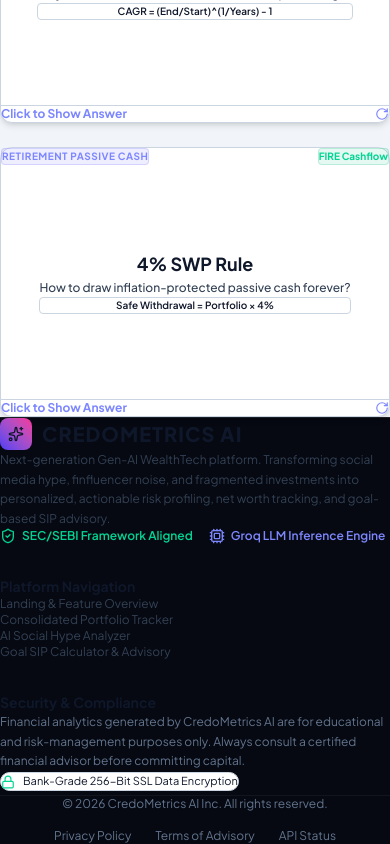
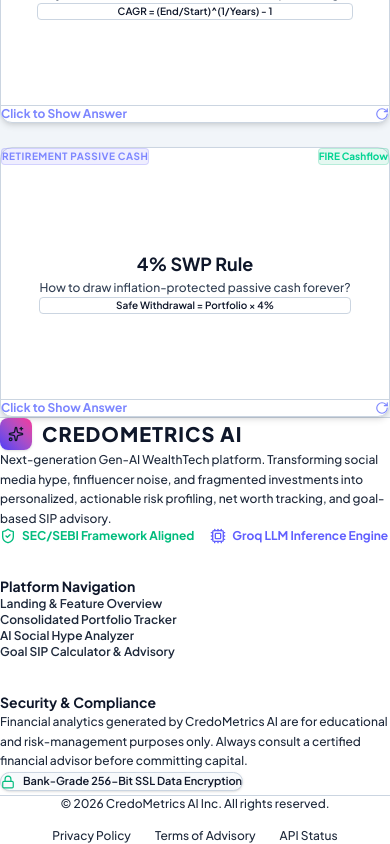
Before and after one commit to Preeti007-lab/FinAura-AI, a React (Vite) app in the folder client/: page / in a window 390 px wide. Shown: the part 2630-3474 px from the top of the page. Built offline with nearby package versions, Linux system fonts and the light colour scheme; no server answers.

Commit message:
fix: strictly center align heading widgets across all views, fix Miracle AI Chatbot name contrast in Light Theme, and overhaul Footer for Light Mode readability

```diff
--- a/client/src/components/AIChatbot.jsx
+++ b/client/src/components/AIChatbot.jsx
@@ -257,7 +257,7 @@
       {/* 2. ENLARGED POP-UP CHAT WINDOW - Positioned fixed above FAB at bottom: 80px, left: 20px, z-index: 9999 */}
       {isOpen && (
         <div
-          className="fixed bottom-[80px] left-[20px] z-[9999] w-[420px] max-w-[92vw] h-[560px] max-h-[82vh] bg-slate-900/98 backdrop-blur-2xl border border-slate-700/80 rounded-2xl shadow-2xl flex flex-col overflow-hidden transition-all duration-300 animate-in fade-in slide-in-from-bottom-4"
+          className="miracle-chat-window fixed bottom-[80px] left-[20px] z-[9999] w-[420px] max-w-[92vw] h-[560px] max-h-[82vh] bg-[#0f172a] text-white border border-slate-700 rounded-2xl shadow-2xl flex flex-col overflow-hidden transition-all duration-300 animate-in fade-in slide-in-from-bottom-4"
           style={{
             position: 'fixed',
             bottom: '80px',
--- a/client/src/components/DashboardPage.jsx
+++ b/client/src/components/DashboardPage.jsx
@@ -77,26 +77,24 @@
   return (
     <div className="space-y-8 max-w-7xl mx-auto px-4 py-8 text-center font-sans">
 
-      {/* HEADER BAR (CENTER ALIGNED) */}
-      <div className="flex flex-col items-center justify-center text-center gap-3 pb-4 border-b border-[var(--border-card)] mx-auto max-w-2xl">
-        <div className="flex flex-col items-center justify-center text-center">
-          <div className="flex items-center justify-center gap-2">
+      {/* HEADER BAR (STRICTLY CENTER ALIGNED) */}
+      <div className="w-full flex flex-col items-center justify-center text-center space-y-3 pb-6 border-b border-[var(--border-card)] mx-auto max-w-3xl">
+        <div className="flex items-center justify-center gap-2 mx-auto">
           <span className="badge badge-green text-xs font-mono">Verified Portfolio</span>
           <span className="text-xs text-[var(--text-muted)] font-mono">ID: {user?.id || 'clerk_user'}</span>
         </div>
-          <h1 className="text-2xl sm:text-4xl font-extrabold text-[var(--text-main)] mt-1.5 text-center font-['Outfit']">
+        <h1 className="text-3xl sm:text-5xl font-extrabold text-[var(--text-main)] text-center font-['Outfit'] tracking-tight w-full">
           Consolidated Portfolio Tracker
         </h1>
-          <p className="text-xs sm:text-sm text-slate-400 font-medium text-center mt-1">
+        <p className="text-xs sm:text-sm text-[var(--text-muted)] font-semibold text-center w-full max-w-xl mx-auto">
           Real-time multi-asset aggregation across stocks, mutual funds, gold & crypto
         </p>
-        </div>
 
-        <div className="flex items-center justify-center gap-3 mt-1">
+        <div className="flex items-center justify-center gap-3 pt-1 mx-auto">
           {onOpenAddModal && (
             <button
               onClick={onOpenAddModal}
-              className="px-4 py-2 bg-indigo-600 hover:bg-indigo-500 text-white font-bold text-xs rounded-lg shadow-sm hover:scale-105 transition-all flex items-center justify-center gap-2 cursor-pointer border border-indigo-400/30"
+              className="px-5 py-2.5 bg-indigo-600 hover:bg-indigo-500 text-white font-bold text-xs rounded-xl shadow-md hover:scale-105 transition-all flex items-center justify-center gap-2 cursor-pointer border border-indigo-400/30"
             >
               <Plus className="w-4 h-4" />
               <span>Add Investment</span>
--- a/client/src/components/Footer.jsx
+++ b/client/src/components/Footer.jsx
@@ -3,25 +3,25 @@
 
 export default function Footer({ setActiveTab }) {
   return (
-    <footer className="mt-20 border-t border-white/10 bg-[#060911] text-slate-400 py-12 px-4 lg:px-8">
+    <footer className="mt-16 border-t border-[var(--border-card)] bg-[var(--bg-card)] text-[var(--text-muted)] py-12 px-4 lg:px-8">
       <div className="max-w-7xl mx-auto grid grid-cols-1 md:grid-cols-4 gap-8 mb-8">
 
         {/* Col 1 */}
         <div className="md:col-span-2">
           <div className="flex items-center gap-2.5 mb-3">
-            <div className="w-8 h-8 rounded-lg bg-gradient-to-tr from-indigo-600 to-pink-500 flex items-center justify-center">
+            <div className="w-8 h-8 rounded-lg bg-gradient-to-tr from-indigo-600 to-pink-500 flex items-center justify-center shadow-sm">
               <Sparkles className="w-4 h-4 text-white" />
             </div>
-            <span className="font-extrabold text-xl text-white font-['Outfit'] uppercase tracking-wider">CREDOMETRICS AI</span>
+            <span className="font-extrabold text-xl text-[var(--text-main)] font-['Outfit'] uppercase tracking-wider">CREDOMETRICS AI</span>
           </div>
-          <p className="text-xs text-slate-400 max-w-md leading-relaxed mb-4">
+          <p className="text-xs text-[var(--text-muted)] max-w-md leading-relaxed mb-4 font-medium">
             Next-generation Gen-AI WealthTech platform. Transforming social media hype, finfluencer noise, and fragmented investments into personalized, actionable risk profiling, net worth tracking, and goal-based SIP advisory.
           </p>
-          <div className="flex items-center gap-4 text-xs font-semibold text-slate-400">
-            <span className="flex items-center gap-1.5 text-emerald-400">
+          <div className="flex items-center gap-4 text-xs font-semibold">
+            <span className="flex items-center gap-1.5 text-emerald-500 font-bold">
               <ShieldCheck className="w-4 h-4" /> SEC/SEBI Framework Aligned
             </span>
-            <span className="flex items-center gap-1.5 text-indigo-400">
+            <span className="flex items-center gap-1.5 text-indigo-500 font-bold">
               <Cpu className="w-4 h-4" /> Groq LLM Inference Engine
             </span>
           </div>
@@ -29,25 +29,25 @@
 
         {/* Col 2 */}
         <div>
-          <h4 className="text-sm font-bold text-white mb-3">Platform Navigation</h4>
-          <ul className="space-y-2 text-xs">
+          <h4 className="text-sm font-bold text-[var(--text-main)] mb-3 font-['Outfit']">Platform Navigation</h4>
+          <ul className="space-y-2 text-xs font-semibold">
             <li>
-              <button onClick={() => setActiveTab('landing')} className="hover:text-indigo-400 transition-colors">
+              <button onClick={() => setActiveTab('landing')} className="text-[var(--text-muted)] hover:text-indigo-500 transition-colors">
                 Landing & Feature Overview
               </button>
             </li>
             <li>
-              <button onClick={() => setActiveTab('dashboard')} className="hover:text-indigo-400 transition-colors">
+              <button onClick={() => setActiveTab('dashboard')} className="text-[var(--text-muted)] hover:text-indigo-500 transition-colors">
                 Consolidated Portfolio Tracker
               </button>
             </li>
             <li>
-              <button onClick={() => setActiveTab('analyzer')} className="hover:text-emerald-400 transition-colors">
+              <button onClick={() => setActiveTab('analyzer')} className="text-[var(--text-muted)] hover:text-emerald-500 transition-colors">
                 AI Social Hype Analyzer
               </button>
             </li>
             <li>
-              <button onClick={() => setActiveTab('goals')} className="hover:text-pink-400 transition-colors">
+              <button onClick={() => setActiveTab('goals')} className="text-[var(--text-muted)] hover:text-pink-500 transition-colors">
                 Goal SIP Calculator & Advisory
               </button>
             </li>
@@ -56,24 +56,24 @@
 
         {/* Col 3 */}
         <div>
-          <h4 className="text-sm font-bold text-white mb-3">Security & Compliance</h4>
-          <p className="text-xs text-slate-500 leading-relaxed mb-3">
+          <h4 className="text-sm font-bold text-[var(--text-main)] mb-3 font-['Outfit']">Security & Compliance</h4>
+          <p className="text-xs text-[var(--text-muted)] leading-relaxed mb-3 font-medium">
             Financial analytics generated by CredoMetrics AI are for educational and risk-management purposes only. Always consult a certified financial advisor before committing capital.
           </p>
-          <div className="inline-flex items-center gap-2 px-3 py-1.5 rounded-xl bg-slate-900 border border-white/10 text-[11px] text-slate-300">
-            <Lock className="w-3.5 h-3.5 text-emerald-400" />
+          <div className="inline-flex items-center gap-2 px-3 py-1.5 rounded-xl bg-[var(--bg-card-inner)] border border-[var(--border-card)] text-[11px] text-[var(--text-main)] font-semibold shadow-sm">
+            <Lock className="w-3.5 h-3.5 text-emerald-500" />
             <span>Bank-Grade 256-Bit SSL Data Encryption</span>
           </div>
         </div>
 
       </div>
 
-      <div className="max-w-7xl mx-auto pt-6 border-t border-white/5 flex flex-col sm:flex-row items-center justify-between text-xs text-slate-500 gap-4">
+      <div className="max-w-7xl mx-auto pt-6 border-t border-[var(--border-card)] flex flex-col sm:flex-row items-center justify-between text-xs text-[var(--text-muted)] gap-4 font-medium">
         <p>© 2026 CredoMetrics AI Inc. All rights reserved.</p>
         <div className="flex items-center gap-6">
-          <a href="#" className="hover:text-slate-300">Privacy Policy</a>
-          <a href="#" className="hover:text-slate-300">Terms of Advisory</a>
-          <a href="#" className="hover:text-slate-300">API Status</a>
+          <a href="#" className="hover:text-[var(--text-main)] transition-colors">Privacy Policy</a>
+          <a href="#" className="hover:text-[var(--text-main)] transition-colors">Terms of Advisory</a>
+          <a href="#" className="hover:text-[var(--text-main)] transition-colors">API Status</a>
         </div>
       </div>
     </footer>
--- a/client/src/index.css
+++ b/client/src/index.css
@@ -60,6 +60,31 @@
 
 [data-theme='light'] .border-\[\#1e293b\] {
   border-color: #cbd5e1 !important;
+}
+
+/* Miracle AI Chatbot Pop-up High-Contrast Overrides */
+.miracle-chat-window,
+[data-theme='light'] .miracle-chat-window {
+  background-color: #0f172a !important;
+  color: #ffffff !important;
+  border-color: #334155 !important;
+}
+
+.miracle-chat-window .text-white,
+[data-theme='light'] .miracle-chat-window .text-white {
+  color: #ffffff !important;
+}
+
+.miracle-chat-window .text-slate-200,
+[data-theme='light'] .miracle-chat-window .text-slate-200,
+.miracle-chat-window .text-slate-300,
+[data-theme='light'] .miracle-chat-window .text-slate-300 {
+  color: #cbd5e1 !important;
+}
+
+.miracle-chat-window .text-slate-400,
+[data-theme='light'] .miracle-chat-window .text-slate-400 {
+  color: #94a3b8 !important;
 }
 
 * {
```
Also changed, not shown: client/src/components/GoalPlannerPage.jsx (+7 -7 lines). Lines whose indentation alone changed are shown as unchanged.
